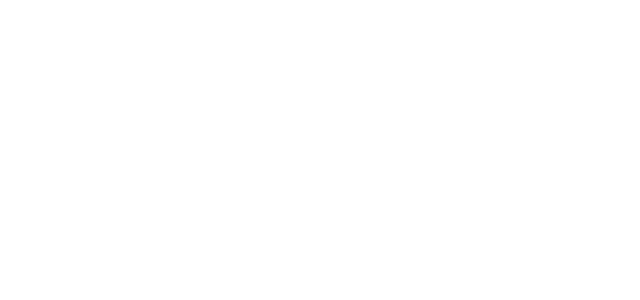
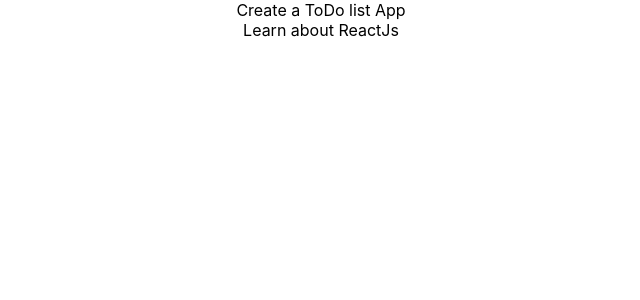
Before and after one commit to masudafsar/react-todo-list, a React (Create React App) app: page / in a window 1280 px wide. Shown: the top 300 px of the page, without its empty margins (319-959 px from the left). Built offline with nearby package versions, Linux system fonts and the light colour scheme.

Commit message:
Using Task component in App component

```diff
--- a/src/App.js
+++ b/src/App.js
@@ -1,10 +1,36 @@
 import './App.css';
+import {useState} from "react";
+import Task from "./Task/Task";
 
-function App() {
-  return (
-    <div className="App">
-    </div>
-  );
+const App = () => {
+    const [tasksState, setTasksState] = useState([
+        {title: 'Create a ToDo list App', done: false},
+        {title: 'Learn about ReactJs', done: true}
+    ])
+
+    const taskToggleHandler = (index) => {
+        const task = {...tasksState[index]};
+        task.done=!task.done;
+        const tasks = [...tasksState];
+        tasks[index] = task;
+        setTasksState(tasks);
+    }
+
+    let tasks = tasksState.map((task, index) => {
+        return (
+            <Task
+                key={index}
+                done={task.done}
+                title={task.title}
+                toggleHandler={() => taskToggleHandler(index)}/>
+        );
+    });
+
+    return (
+        <div className="App">
+            {tasks}
+        </div>
+    );
 }
 
 export default App;
```
